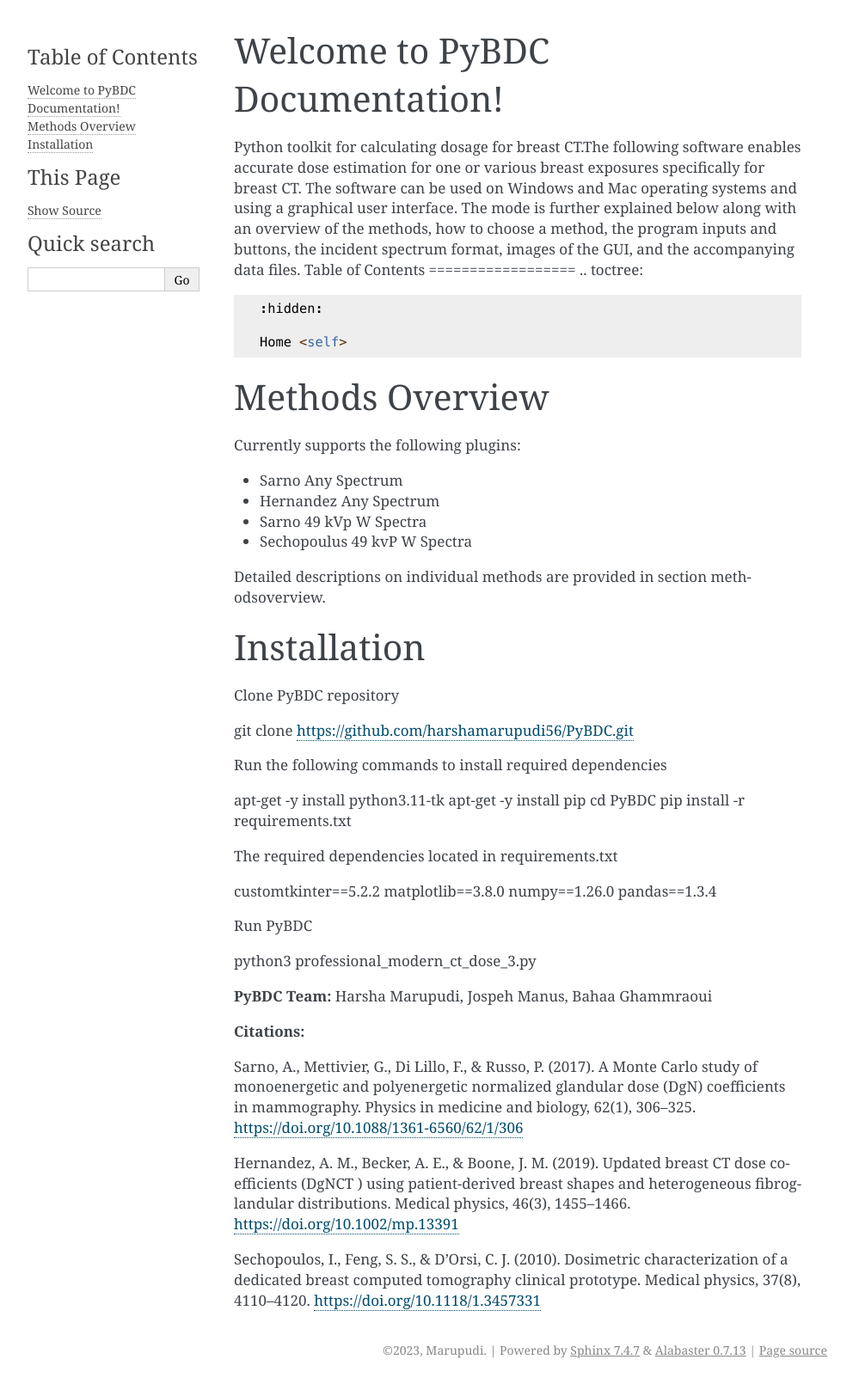
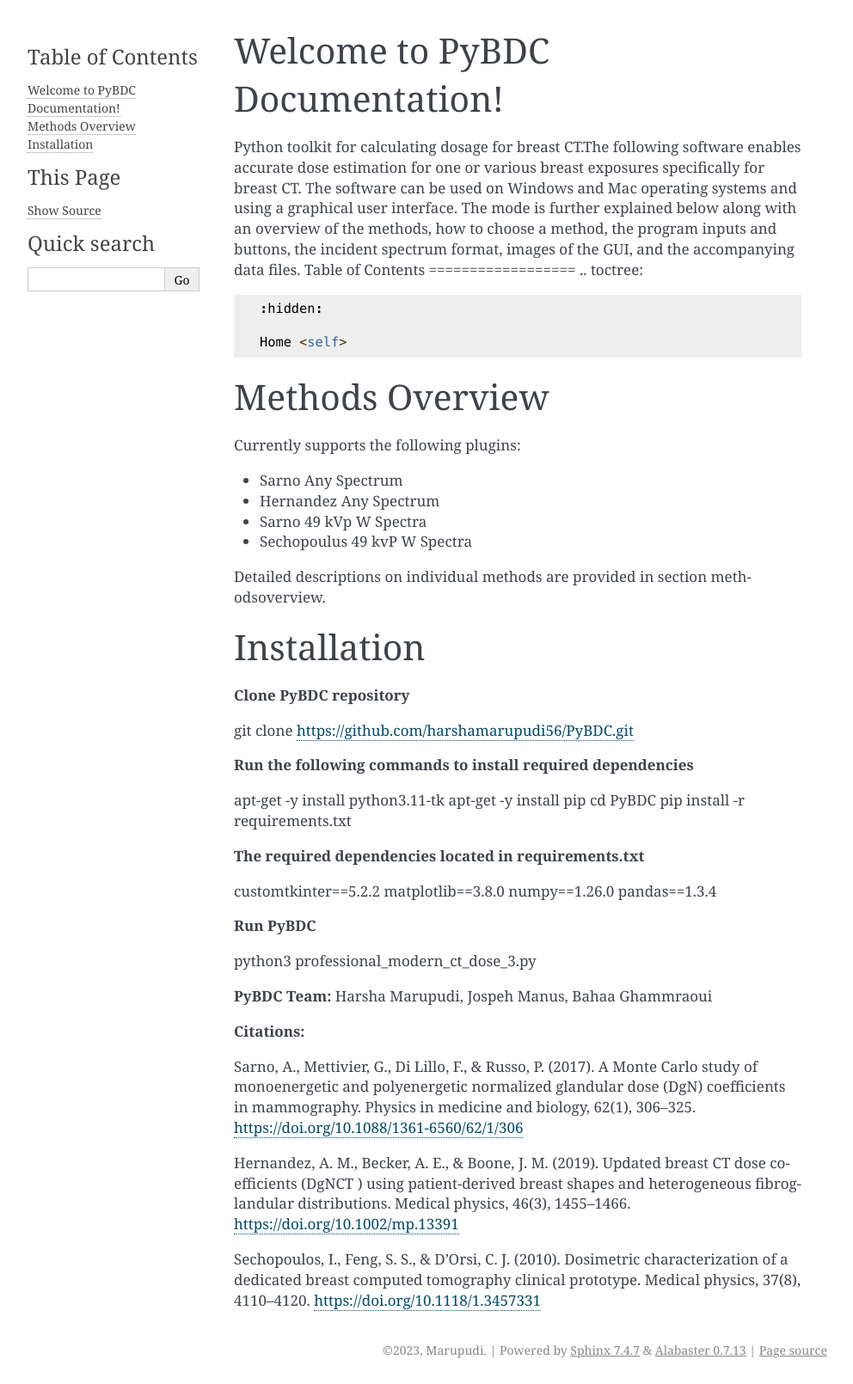
Before and after one commit to harshamarupudi56/PyBDC, a Sphinx documentation site: the page built from Doc/index.rst, in a window 1280 px wide. Shown: the whole page at 86% size, without its empty margins (148-1140 px from the left). Built offline with Sphinx 7.4.7, drawn with Linux system fonts in a browser that asks for light colours; pages that are not in the unit, such as notebooks, are missing from menus.

```diff
--- a/Doc/index.rst
+++ b/Doc/index.rst
@@ -32,25 +32,25 @@ Detailed descriptions on individual methods are provided in section :ref:`method
 
 Installation
 ==================
-Clone PyBDC repository
+**Clone PyBDC repository**
 
 git clone https://github.com/harshamarupudi56/PyBDC.git
 
-Run the following commands to install required dependencies
+**Run the following commands to install required dependencies**
 
 apt-get -y install python3.11-tk
 apt-get -y install pip
 cd PyBDC
 pip install -r requirements.txt
 
-The required dependencies located in requirements.txt
+**The required dependencies located in requirements.txt**
 
 customtkinter==5.2.2
 matplotlib==3.8.0
 numpy==1.26.0
 pandas==1.3.4
 
-Run PyBDC
+**Run PyBDC**
 
 python3 professional_modern_ct_dose_3.py
 
```
